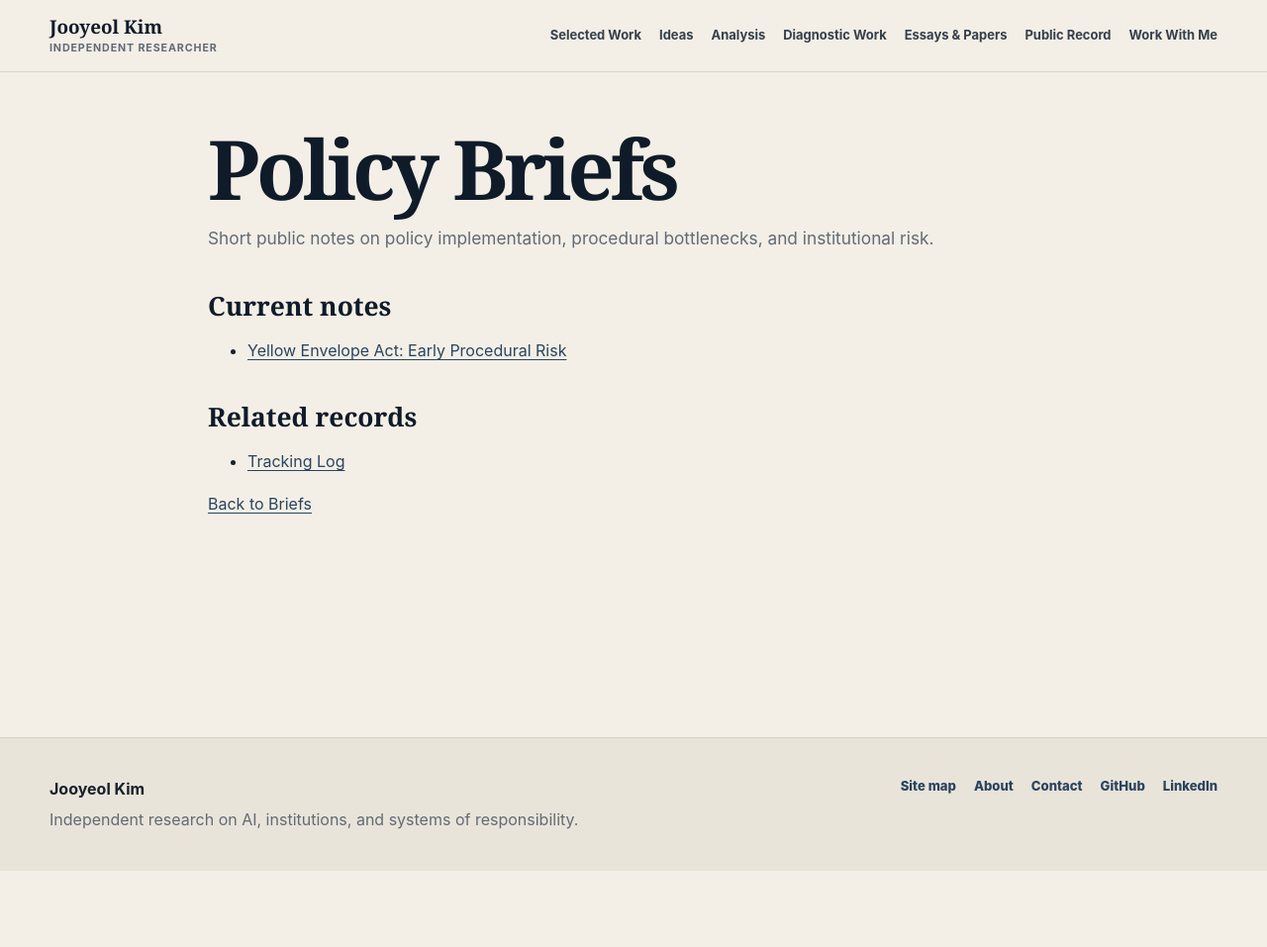
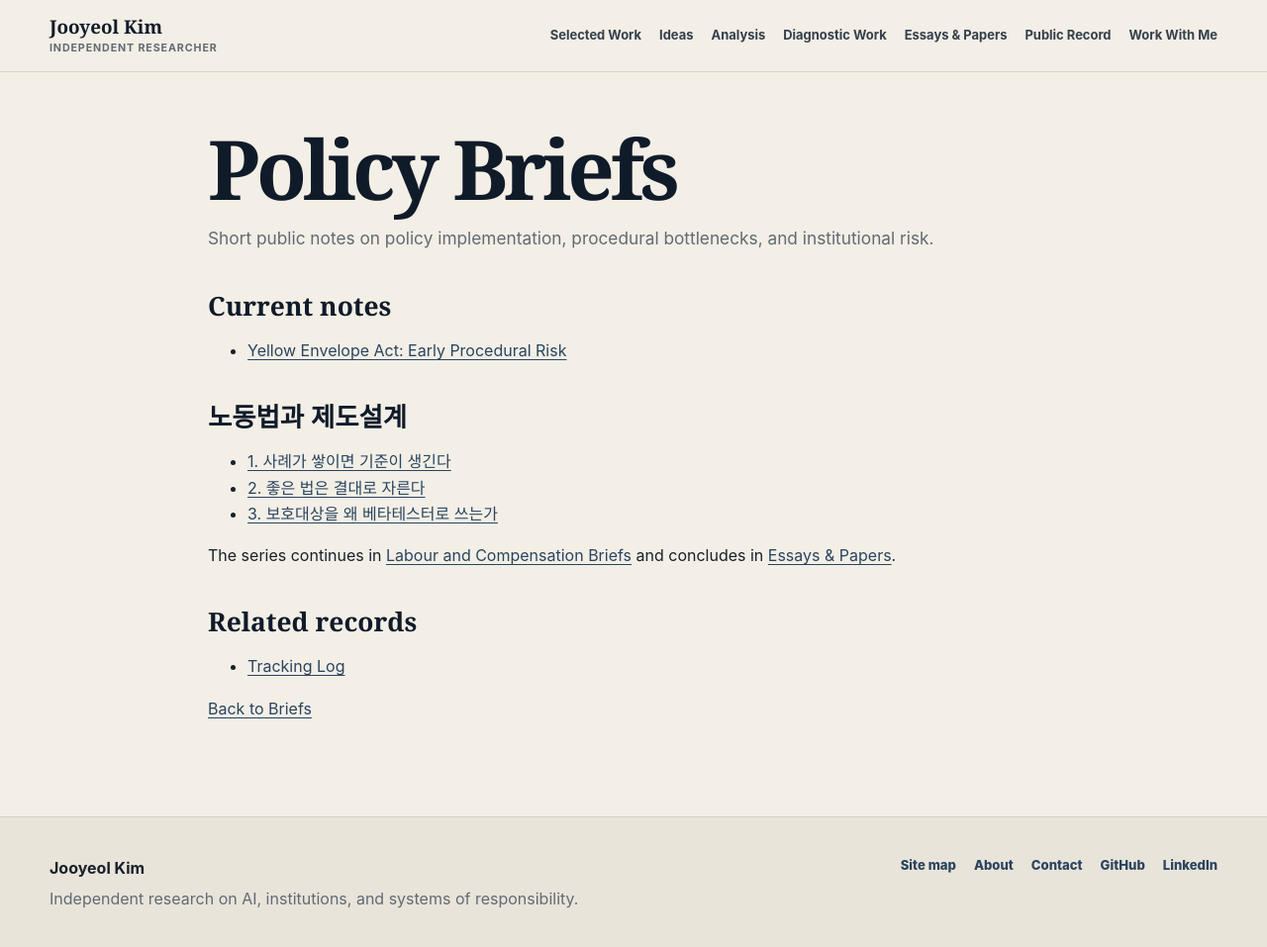
Before and after one commit to jooyeolkim1990/jooyeolkim1990.github.io, a Jekyll site: the page built from briefs/policy/index.md, in a window 1280 px wide and 960 px high. Shown: the top 957 px of the window at 99% size. Built offline with Jekyll 4.4.1, drawn with Linux system fonts in a browser that asks for light colours; our own code applies the rules of GitHub Pages for plain Markdown files.

Commit message:
Index new labour law policy series

```diff
--- a/briefs/policy/index.md
+++ b/briefs/policy/index.md
@@ -6,6 +6,14 @@ Short public notes on policy implementation, procedural bottlenecks, and institu
 
 - [Yellow Envelope Act: Early Procedural Risk](yellow-envelope-act-procedural-risk.md)
 
+## 노동법과 제도설계
+
+- [1. 사례가 쌓이면 기준이 생긴다](2026-09-08-cases-build-standards-who-pays.md)
+- [2. 좋은 법은 결대로 자른다](2026-09-08-good-law-cuts-with-the-grain.md)
+- [3. 보호대상을 왜 베타테스터로 쓰는가](2026-09-08-protected-people-are-not-beta-testers.md)
+
+The series continues in [Labour and Compensation Briefs](../labour/) and concludes in [Essays & Papers](../../essays/2026-09-08-how-law-should-read-reality.md).
+
 ## Related records
 
 - [Tracking Log](../../log/)
```
